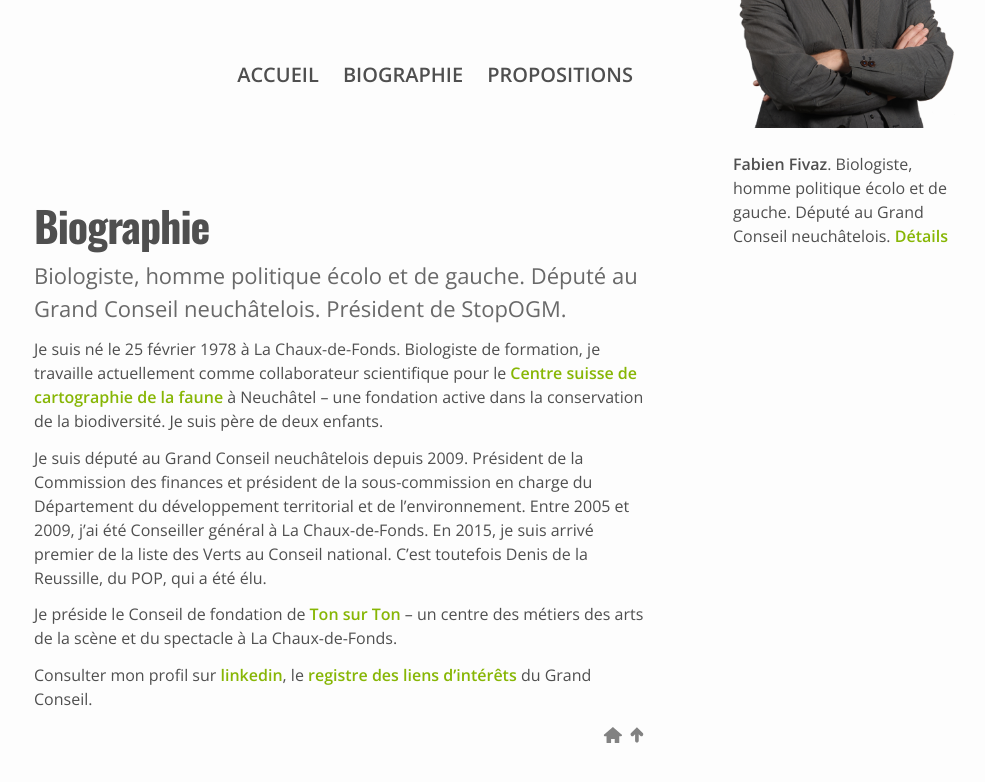
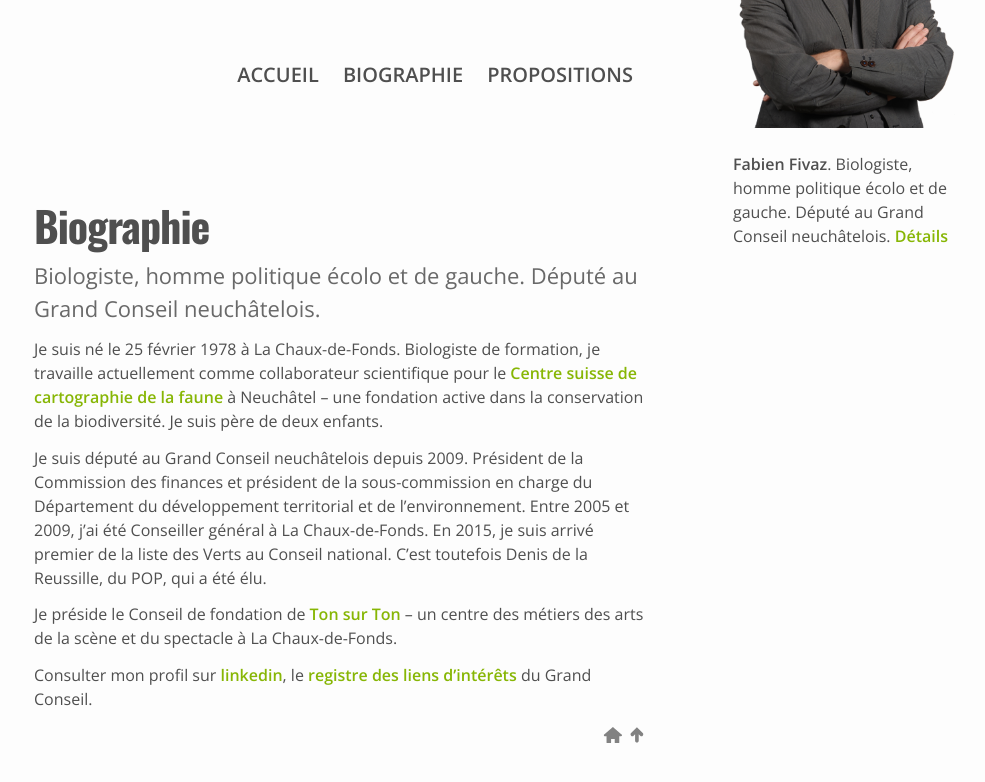
Before and after one commit to ffivaz/ffivaz.github.io, a Jekyll site: the page built from about.md, in a window 1280 px wide and 900 px high, scrolled down 352 px. Shown: the top 782 px of the window, without its empty margins (16-1001 px from the left). Built offline with Jekyll 4.4.1, drawn with Linux system fonts in a browser that asks for light colours; nearby versions of some CDN libraries.

Commit message:
Update about.md

```diff
--- a/about.md
+++ b/about.md
@@ -2,7 +2,7 @@
 layout: page
 title: Biographie
 alt: Biographie
-summary: Biologiste, homme politique écolo et de gauche. Député au Grand Conseil neuchâtelois. Président de StopOGM.
+summary: Biologiste, homme politique écolo et de gauche. Député au Grand Conseil neuchâtelois.
 permalink: /about/
 sitemap:
   lastmod: 2016-09-27
```
